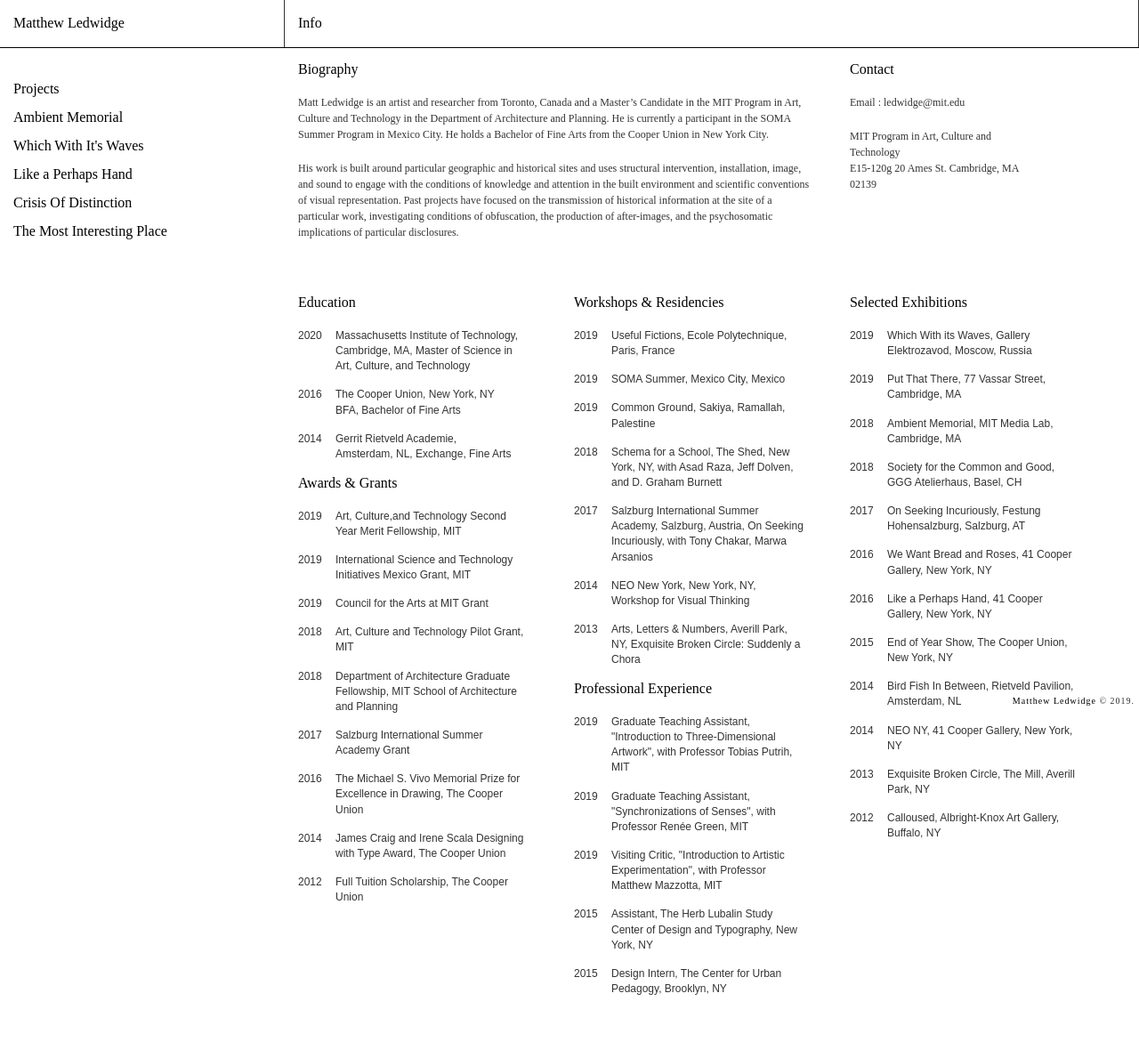
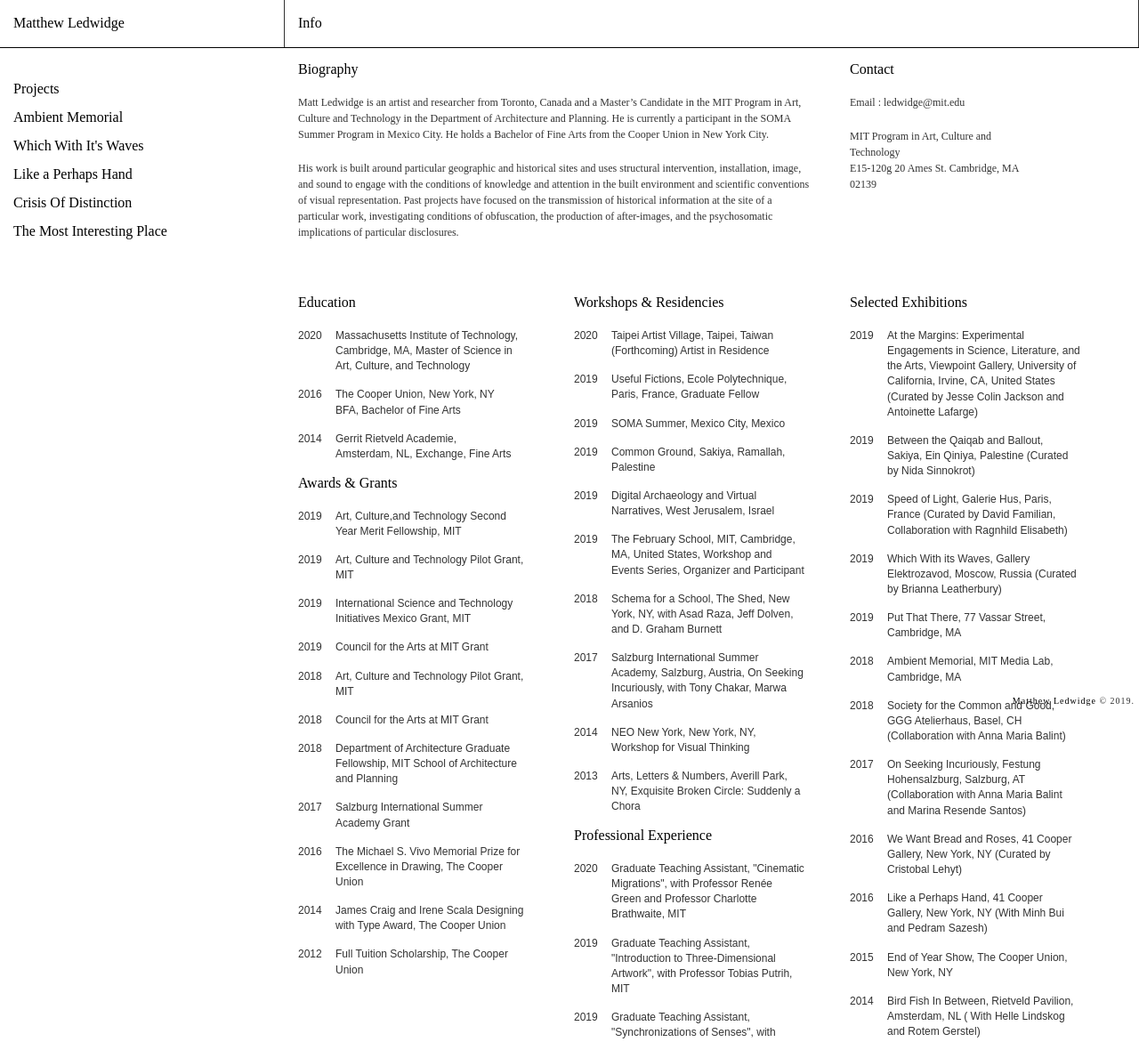
Before and after one commit to MLedwidge/website, a plain HTML site: page index.html in a window 1280 px wide. Shown: the top 1171 px of the page at 89% size. Before the commit the page ends 1120 px from the top, so only its background shows below. Drawn offline with Linux system fonts and the light colour scheme; files that its build step writes are made by us from their sources.

Commit message:
Updated CV

```diff
--- a/index.html
+++ b/index.html
@@ -138,6 +138,11 @@ Cambridge, MA 02139
 
           <span class="resume-tabbed-line">
             <span class="wrapped-tab-1">2019</span>
+            <span class="wrapped-desc">Art, Culture and Technology Pilot Grant, MIT </span>
+          </span>
+
+          <span class="resume-tabbed-line">
+            <span class="wrapped-tab-1">2019</span>
             <span class="wrapped-desc">International Science and Technology Initiatives Mexico Grant, MIT</span>
           </span>
 
@@ -149,6 +154,12 @@ Cambridge, MA 02139
           <span class="resume-tabbed-line">
             <span class="wrapped-tab-1">2018</span>
             <span class="wrapped-desc">Art, Culture and Technology Pilot Grant, MIT </span>
+
+          </span>
+
+          <span class="resume-tabbed-line">
+            <span class="wrapped-tab-1">2018 </span>
+            <span class="wrapped-desc">Council for the Arts at MIT Grant</span>
           </span>
 
           <span class="resume-tabbed-line">
@@ -182,8 +193,13 @@ Cambridge, MA 02139
           <h2>Workshops & Residencies</h2>
 
           <span class="resume-tabbed-line">
+            <span class="wrapped-tab-1">2020</span>
+            <span class="wrapped-desc">Taipei Artist Village, Taipei, Taiwan (Forthcoming) Artist in Residence</span>
+          </span>
+
+          <span class="resume-tabbed-line">
             <span class="wrapped-tab-1">2019</span>
-            <span class="wrapped-desc">Useful Fictions, Ecole Polytechnique, Paris, France</span>
+            <span class="wrapped-desc">Useful Fictions, Ecole Polytechnique, Paris, France, Graduate Fellow</span>
           </span>
 
 
@@ -196,6 +212,16 @@ Cambridge, MA 02139
           <span class="resume-tabbed-line">
             <span class="wrapped-tab-1">2019</span>
             <span class="wrapped-desc">Common Ground, Sakiya, Ramallah, Palestine</span>
+          </span>
+
+          <span class="resume-tabbed-line">
+            <span class="wrapped-tab-1">2019</span>
+            <span class="wrapped-desc">Digital Archaeology and Virtual Narratives, West Jerusalem, Israel</span>
+          </span>
+
+          <span class="resume-tabbed-line">
+            <span class="wrapped-tab-1">2019</span>
+            <span class="wrapped-desc">The February School, MIT, Cambridge, MA, United States, Workshop and Events Series, Organizer and Participant</span>
           </span>
 
 
@@ -230,6 +256,10 @@ Cambridge, MA 02139
 
               <h2>Professional Experience</h2>
 
+              <span class="resume-tabbed-line">
+                <span class="wrapped-tab-1">2020</span>
+                <span class="wrapped-desc">Graduate Teaching Assistant, "Cinematic Migrations", with Professor Renée Green and Professor Charlotte Brathwaite, MIT</span>
+              </span>
 
               <span class="resume-tabbed-line">
                 <span class="wrapped-tab-1">2019</span>
@@ -265,7 +295,25 @@ Cambridge, MA 02139
 
           <span class="resume-tabbed-line">
             <span class="wrapped-tab-1">2019</span>
-            <span class="wrapped-desc">Which With its Waves, Gallery Elektrozavod, Moscow, Russia</span>
+            <span class="wrapped-desc">At the Margins: Experimental Engagements in Science, Literature, and the Arts, Viewpoint Gallery, University of California, Irvine, CA, United States (Curated by Jesse Colin Jackson and Antoinette Lafarge)
+</span>
+          </span>
+
+
+          <span class="resume-tabbed-line">
+            <span class="wrapped-tab-1">2019</span>
+            <span class="wrapped-desc">Between the Qaiqab and Ballout, Sakiya, Ein Qiniya, Palestine (Curated by Nida Sinnokrot)
+</span>
+          </span>
+
+          <span class="resume-tabbed-line">
+            <span class="wrapped-tab-1">2019</span>
+            <span class="wrapped-desc">Speed of Light, Galerie Hus, Paris, France (Curated by David Familian, Collaboration with Ragnhild Elisabeth)</span>
+          </span>
+
+          <span class="resume-tabbed-line">
+            <span class="wrapped-tab-1">2019</span>
+            <span class="wrapped-desc">Which With its Waves, Gallery Elektrozavod, Moscow, Russia (Curated by Brianna Leatherbury)</span>
           </span>
 
           <span class="resume-tabbed-line">
@@ -280,22 +328,22 @@ Cambridge, MA 02139
 
           <span class="resume-tabbed-line">
             <span class="wrapped-tab-1">2018</span>
-            <span class="wrapped-desc">Society for the Common and Good, GGG Atelierhaus, Basel, CH</span>
+            <span class="wrapped-desc">Society for the Common and Good, GGG Atelierhaus, Basel, CH (Collaboration with Anna Maria Balint)</span>
           </span>
 
           <span class="resume-tabbed-line">
             <span class="wrapped-tab-1">2017</span>
-            <span class="wrapped-desc">On Seeking Incuriously, Festung Hohensalzburg, Salzburg, AT </span>
+            <span class="wrapped-desc">On Seeking Incuriously, Festung Hohensalzburg, Salzburg, AT (Collaboration with Anna Maria Balint and Marina Resende Santos)</span>
           </span>
 
           <span class="resume-tabbed-line">
             <span class="wrapped-tab-1">2016</span>
-            <span class="wrapped-desc">We Want Bread and Roses, 41 Cooper Gallery, New York, NY</span>
+            <span class="wrapped-desc">We Want Bread and Roses, 41 Cooper Gallery, New York, NY (Curated by Cristobal Lehyt)</span>
           </span>
 
           <span class="resume-tabbed-line">
             <span class="wrapped-tab-1">2016</span>
-            <span class="wrapped-desc">Like a Perhaps Hand, 41 Cooper Gallery, New York, NY</span>
+            <span class="wrapped-desc">Like a Perhaps Hand, 41 Cooper Gallery, New York, NY (With Minh Bui and Pedram Sazesh)</span>
           </span>
 
           <span class="resume-tabbed-line">
@@ -305,7 +353,8 @@ Cambridge, MA 02139
 
           <span class="resume-tabbed-line">
             <span class="wrapped-tab-1">2014</span>
-            <span class="wrapped-desc">Bird Fish In Between, Rietveld Pavilion, Amsterdam, NL</span>
+            <span class="wrapped-desc">Bird Fish In Between, Rietveld Pavilion, Amsterdam, NL ( With Helle Lindskog and Rotem Gerstel)
+</span>
           </span>
 
           <span class="resume-tabbed-line">
@@ -315,7 +364,12 @@ Cambridge, MA 02139
 
           <span class="resume-tabbed-line">
             <span class="wrapped-tab-1">2013</span>
-            <span class="wrapped-desc">Exquisite Broken Circle, The Mill, Averill Park, NY </span>
+            <span class="wrapped-desc">Exquisite Broken Circle, Arts Letters & Numbers, Averill Park, NY </span>
+          </span>
+
+          <span class="resume-tabbed-line">
+            <span class="wrapped-tab-1">2012</span>
+            <span class="wrapped-desc">President’s Committee on the Arts and Humanities Exhibition, President’s Committee Office, Washington, D.C. United States</span>
           </span>
 
 
@@ -323,6 +377,10 @@ Cambridge, MA 02139
             <span class="wrapped-tab-1">2012</span>
             <span class="wrapped-desc">Calloused, Albright-Knox Art Gallery, Buffalo, NY</span>
           </span>
+
+
+
+
 
           </div>
 
@@ -339,7 +397,7 @@ Cambridge, MA 02139
 
 
 
-<div class="title baseline"> <a href="http://www.zhexi.info">Matthew Ledwidge</a> © 2019.</div>
+<div class="title baseline"> <a href="http://www.mattledwidge.com">Matthew Ledwidge</a> © 2019.</div>
 
 </body>
 
```
